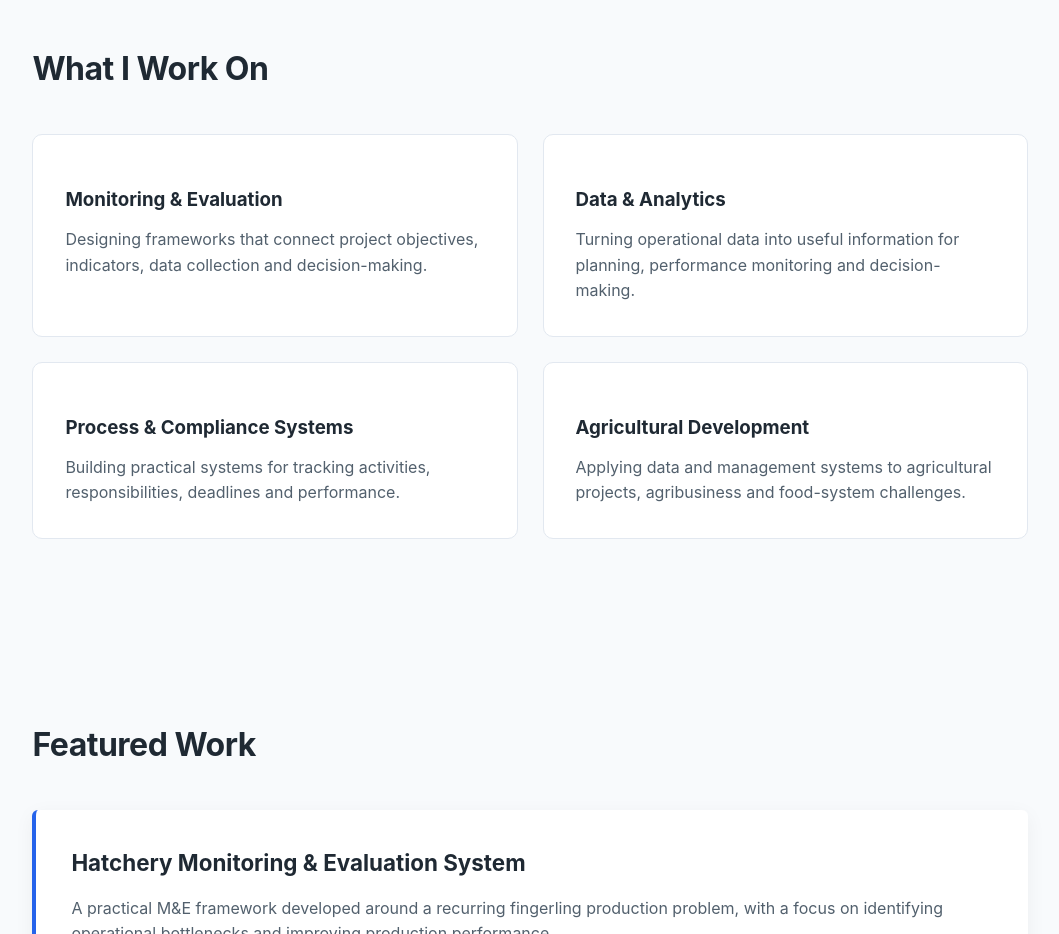
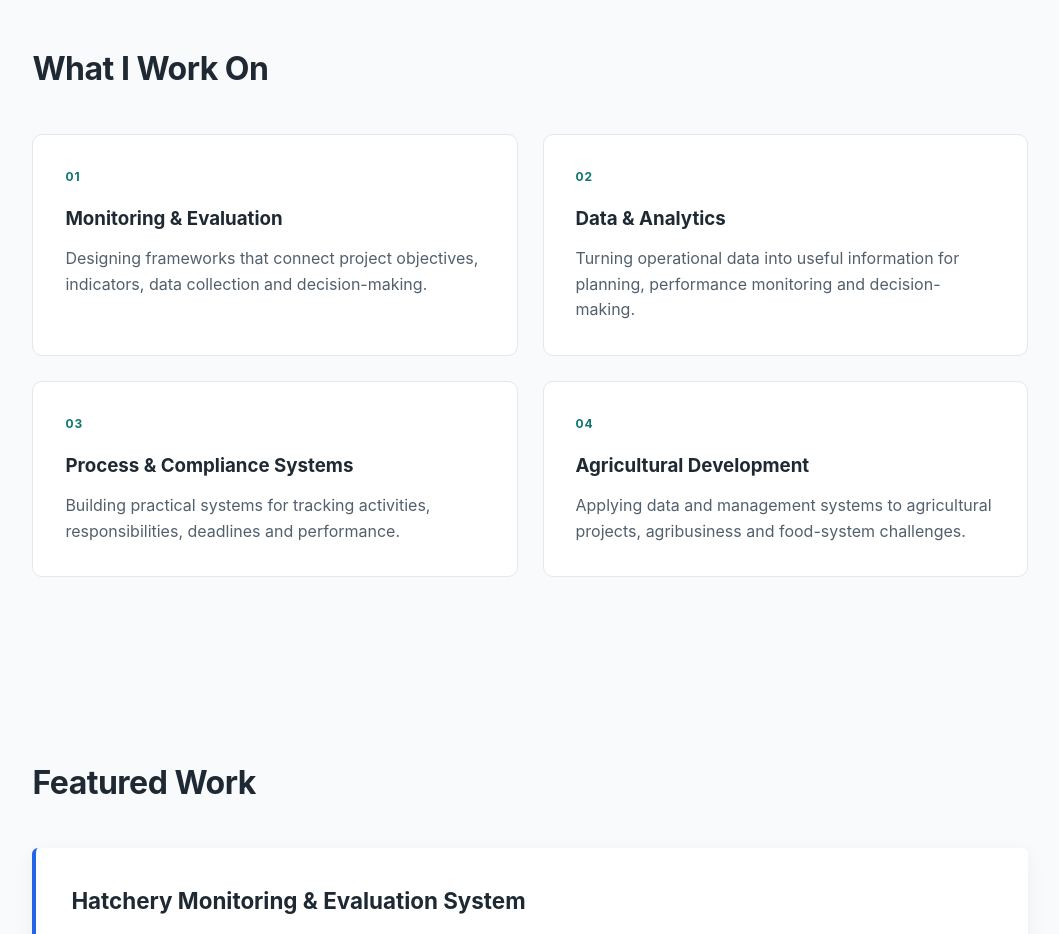
Before and after one commit to Fahd-dib/portfolio-, a plain HTML site: page index.html in a window 1280 px wide. Shown: the part 920-1854 px from the top of the page, without its empty margins (110-1169 px from the left). Drawn offline with Linux system fonts and the light colour scheme.

Commit message:
Refined html index.html

```diff
--- a/index.html
+++ b/index.html
@@ -59,7 +59,7 @@
 
         <div class="areas">
 
-            <article>
+            <article data-number = "01">
                 <h3>Monitoring & Evaluation</h3>
                 <p>
                     Designing frameworks that connect project objectives,
@@ -67,7 +67,7 @@
                 </p>
             </article>
 
-            <article>
+            <article data-number = "02">
                 <h3>Data & Analytics</h3>
                 <p>
                     Turning operational data into useful information for
@@ -75,7 +75,7 @@
                 </p>
             </article>
 
-            <article>
+            <article data-number = "03">
                 <h3>Process & Compliance Systems</h3>
                 <p>
                     Building practical systems for tracking activities,
@@ -83,7 +83,7 @@
                 </p>
             </article>
 
-            <article>
+            <article data-number = "04">
                 <h3>Agricultural Development</h3>
                 <p>
                     Applying data and management systems to agricultural
```
